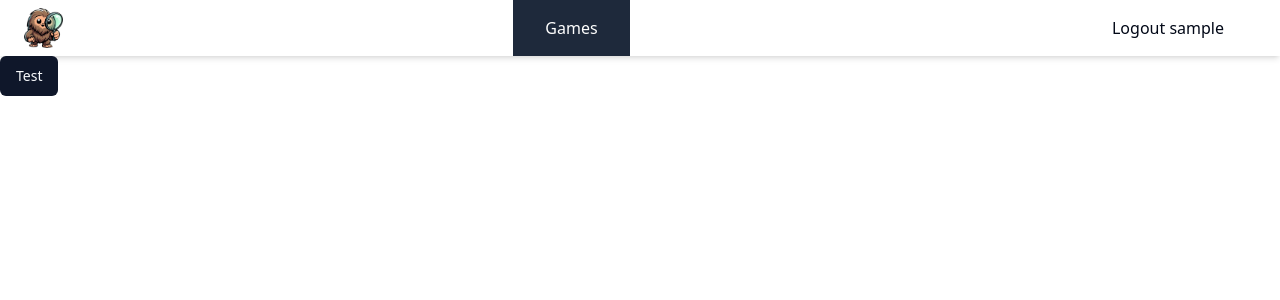
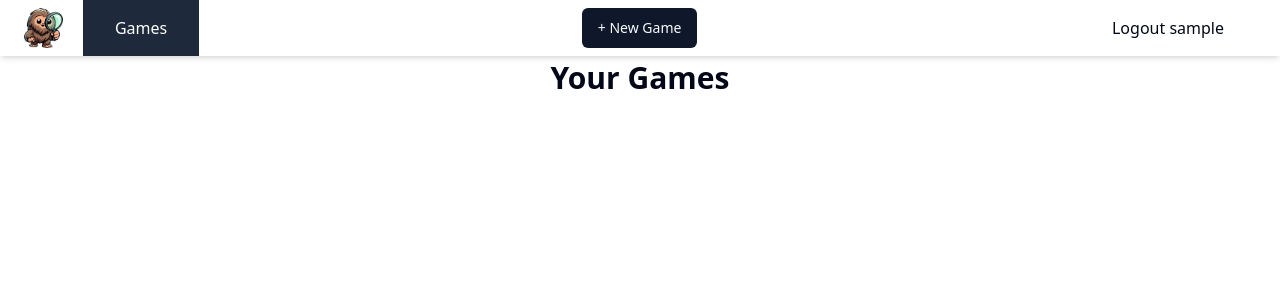
Before and after one commit to mrbdahlem/scavenger, a React (Vite) app in the folder src/main/frontend/: page /games in a window 1280 px wide. Shown: the top 300 px of the page. Built offline with nearby package versions, Linux system fonts and the light colour scheme; sample sign-in values are in the browser's storage.

Commit message:
formatting header

```diff
--- /dev/null
+++ b/src/main/frontend/src/components/gameList.jsx
@@ -0,0 +1,9 @@
+
+
+export const GameList = () => {
+    return (
+        <div className="flex flex-col items-center justify-center">
+            <h1 className="text-3xl font-bold">Your Games</h1>
+        </div>
+    )
+}
--- a/src/main/frontend/src/components/header.jsx
+++ b/src/main/frontend/src/components/header.jsx
@@ -3,7 +3,7 @@ import {useNavigate} from "react-router-dom";
 import logo from "../assets/scavenger.png";
 import {Tab} from "../components/pageTab.jsx";
 
-export const Header = () => {
+export const Header = ({ children }) => {
 
     const { logout, user } = useAuth();
     const navigate = useNavigate();
@@ -15,13 +15,11 @@ export const Header = () => {
     }
 
     return (
-        <header className="w-full px-6 bg-white shadow-md dark:bg-zinc-800">
+        <header className="fixed top-0 left-0 right-0 px-6 bg-white shadow-md dark:bg-zinc-800 z-50">
             <div className="flex items-center justify-between">
                 <div className="flex items-center space-x-5">
-                    <img className="h-10" src={logo} alt="Squatch Hunter Logo"/>
-                </div>
-                <div className="flex items-center space-x-5">
-                    {user && user.roles && user.roles.includes("ADMIN") && (
+                    <img className="h-10" src={logo} alt="Squatch Hunter Logo"/>{
+                    user && user.roles && user.roles.includes("ADMIN") && (
                         <Tab to="/admin">
                             Admin
                         </Tab>
@@ -29,6 +27,9 @@ export const Header = () => {
                     <Tab to="/games">
                         Games
                     </Tab>
+                </div>
+                <div className="flex items-center space-x-5">
+                    { children }
                 </div>
                 <div className="flex items-center space-x-5">
                     <Tab onClick = { handleLogout } to="/">
--- a/src/main/frontend/src/pages/Admin.jsx
+++ b/src/main/frontend/src/pages/Admin.jsx
@@ -2,8 +2,6 @@ import {Header} from "@/components/header.jsx";
 import {useState, useEffect} from "react";
 import {userService} from "@/lib/service/user.service.js";
 import {UserTable} from "@/components/userTable.jsx";
-import {Button} from "@/components/ui/button.tsx";
-import {authHeader} from "@/lib/utils.ts";
 
 export const AdminPage = () => {
     const [users, setUsers] = useState([]);
@@ -16,19 +14,12 @@ export const AdminPage = () => {
             });
     }, []);
 
-    function test() {
-        fetch('/api/admin/test', {
-            method: 'GET',
-            headers: authHeader(),
-        });
-    }
-
 return (
     <>
         <Header />
-        <div>        <Button onClick={test}>Test</Button>
+        <div className="mt-[60px] overflow-y-auto">
+            <UserTable users={users} />
         </div>
-        <UserTable users={users} />
     </>
     );
 };
--- a/src/main/frontend/src/pages/Games.jsx
+++ b/src/main/frontend/src/pages/Games.jsx
@@ -1,21 +1,15 @@
 import {Header} from "@/components/header.jsx";
-import {authHeader} from "@/lib/utils.ts";
 import {Button} from "@/components/ui/button.tsx";
+import {GameList} from "@/components/gameList.jsx";
 
 export const GamesPage = () => {
-
-    function test() {
-        fetch('/api/admin/test', {
-            method: 'GET',
-            headers: authHeader(),
-        });
-    }
-
     return (
         <>
-            <Header/>
-
-            <div><Button onClick={test}>Test</Button>
+            <Header>
+                <Button>+ New Game</Button>
+            </Header>
+            <div className="mt-[60px]">
+                <GameList/>
             </div>
         </>
     )
```
